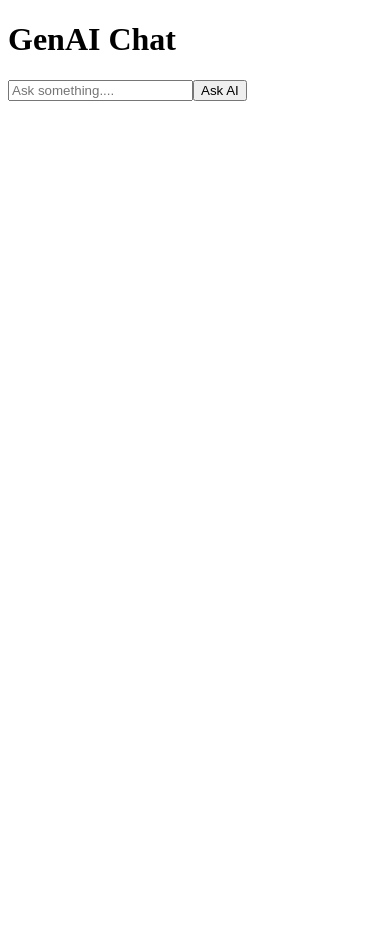
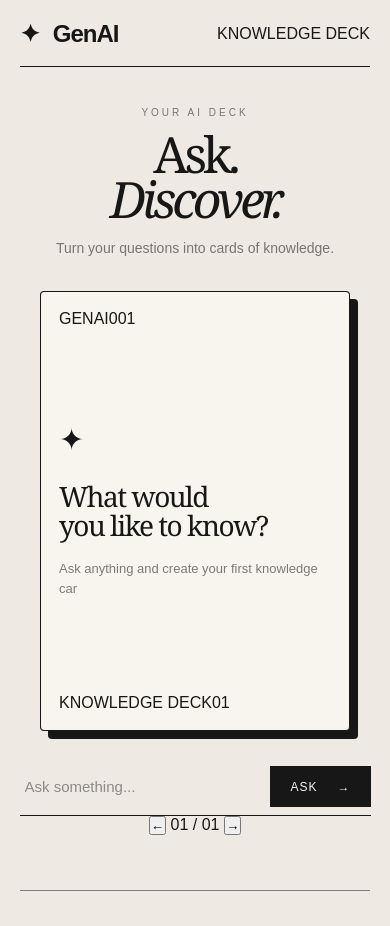
Before and after one commit to Shreya-103/genAI-Chat, a React app in the folder frontend/: page / in a window 390 px wide. Before the commit the page ends 844 px from the top, so only its background shows below. Built offline with nearby package versions, Linux system fonts and the light colour scheme; the HTML template or start-up script is replaced by a standard one.

Commit message:
added ui interface

```diff
--- a/frontend/src/App.css
+++ b/frontend/src/App.css
@@ -0,0 +1,333 @@
+* {
+  margin: 0;
+  padding: 0;
+  box-sizing: border-box;
+}
+
+body {
+  font-family: Arial, sans-serif;
+  background: #eeeae3;
+  color: #171717;
+}
+
+.app {
+  min-height: 100vh;
+  padding: 28px 50px;
+  display: flex;
+  flex-direction: column;
+}
+
+.header {
+  display: flex;
+  justify-content: space-between;
+  align-items: center;
+  border-bottom: 1px solid #171717;
+  padding-bottom: 18px;
+}
+
+.logo {
+  font-size: 24px;
+  font-weight: 700;
+  letter-spacing: -1px;
+}
+
+.logo span {
+  margin-right: 8px;
+}
+
+.header-text {
+  font-size: 11px;
+  text-transform: uppercase;
+  letter-spacing: 2px;
+}
+
+.main {
+  flex: 1;
+  display: flex;
+  flex-direction: column;
+  align-items: center;
+  padding: 55px 20px 30px;
+}
+
+.intro {
+  text-align: center;
+  margin-bottom: 35px;
+}
+
+.eyebrow {
+  font-size: 10px;
+  letter-spacing: 3px;
+  margin-bottom: 14px;
+  opacity: 0.55;
+}
+
+.intro h1 {
+  font-family: Georgia, serif;
+  font-size: clamp(42px, 6vw, 72px);
+  line-height: 0.9;
+  font-weight: 400;
+  letter-spacing: -4px;
+}
+
+.intro h1 span {
+  font-style: italic;
+}
+
+.intro-text {
+  margin-top: 18px;
+  font-size: 14px;
+  opacity: 0.55;
+}
+
+.deck-area {
+  width: 100%;
+  display: flex;
+  justify-content: center;
+}
+
+.card-stack {
+  width: min(440px, 90vw);
+  height: 500px;
+  position: relative;
+}
+
+.back-card {
+  position: absolute;
+  width: 100%;
+  height: 100%;
+  border: 1px solid #171717;
+  border-radius: 4px;
+}
+
+.back-one {
+  background: #d9d3c9;
+  transform: rotate(4deg);
+  top: 8px;
+}
+
+.back-two {
+  background: #e1dcd4;
+  transform: rotate(-3deg);
+  top: 4px;
+}
+
+.main-card {
+  position: relative;
+  z-index: 3;
+  width: 100%;
+  height: 100%;
+  background: #f8f5ef;
+  border: 1px solid #171717;
+  border-radius: 4px;
+  padding: 24px;
+  display: flex;
+  flex-direction: column;
+  box-shadow: 8px 8px 0 #171717;
+}
+
+.card-top,
+.card-bottom {
+  display: flex;
+  justify-content: space-between;
+  font-size: 9px;
+  letter-spacing: 2px;
+}
+
+.card-content {
+  flex: 1;
+  display: flex;
+  flex-direction: column;
+  justify-content: center;
+}
+
+.card-symbol {
+  font-size: 30px;
+  margin-bottom: 25px;
+}
+
+.card-content h2 {
+  font-family: Georgia, serif;
+  font-size: 34px;
+  line-height: 1.05;
+  font-weight: 400;
+  letter-spacing: -1.5px;
+}
+
+.card-content > p {
+  margin-top: 18px;
+  max-width: 280px;
+  font-size: 13px;
+  line-height: 1.6;
+  opacity: 0.55;
+}
+
+.question-label {
+  font-size: 9px !important;
+  letter-spacing: 2px;
+  text-transform: uppercase;
+  opacity: 0.5 !important;
+  margin-bottom: 12px;
+}
+
+.question {
+  font-size: 28px !important;
+  margin-bottom: 25px;
+}
+
+.answer {
+  max-height: 240px;
+  overflow-y: auto;
+  font-size: 14px;
+  line-height: 1.6;
+  padding-right: 8px;
+}
+
+.answer p {
+  margin-bottom: 12px;
+}
+
+.answer h1,
+.answer h2,
+.answer h3 {
+  font-family: Georgia, serif;
+  margin: 15px 0 8px;
+}
+
+.answer ul,
+.answer ol {
+  padding-left: 20px;
+  margin-bottom: 12px;
+}
+
+.spinning {
+  animation: spin 1.5s linear infinite;
+}
+
+@keyframes spin {
+  to {
+    transform: rotate(360deg);
+  }
+}
+
+.input-area {
+  width: min(650px, 90vw);
+  margin-top: 35px;
+  display: flex;
+  border-bottom: 1px solid #171717;
+  padding-bottom: 8px;
+}
+
+.input-area input {
+  flex: 1;
+  border: none;
+  outline: none;
+  background: transparent;
+  font-size: 15px;
+  padding: 12px 5px;
+  color: #171717;
+}
+
+.input-area input::placeholder {
+  color: #171717;
+  opacity: 0.45;
+}
+
+.input-area button {
+  border: none;
+  background: #171717;
+  color: #f8f5ef;
+  padding: 12px 20px;
+  cursor: pointer;
+  display: flex;
+  gap: 20px;
+  align-items: center;
+  font-size: 12px;
+  text-transform: uppercase;
+  letter-spacing: 1px;
+}
+
+.input-area button:hover {
+  background: #333;
+}
+
+.deck-navigation {
+  display: flex;
+  align-items: center;
+  gap: 25px;
+  margin-top: 25px;
+}
+
+.deck-navigation button {
+  border: 1px solid #171717;
+  background: transparent;
+  width: 35px;
+  height: 35px;
+  cursor: pointer;
+  font-size: 16px;
+}
+
+.deck-navigation button:hover {
+  background: #171717;
+  color: #fff;
+}
+
+.deck-navigation span {
+  font-size: 10px;
+  letter-spacing: 2px;
+}
+
+footer {
+  border-top: 1px solid #171717;
+  padding-top: 15px;
+  display: flex;
+  justify-content: space-between;
+  font-size: 9px;
+  letter-spacing: 1.5px;
+  opacity: 0.5;
+}
+
+@media (max-width: 600px) {
+  .app {
+    padding: 20px;
+  }
+
+  .header-text {
+    display: none;
+  }
+
+  .main {
+    padding-top: 40px;
+  }
+
+  .intro h1 {
+    font-size: 50px;
+  }
+
+  .card-stack {
+    height: 440px;
+  }
+
+  .main-card {
+    padding: 18px;
+  }
+
+  .card-content h2 {
+    font-size: 28px;
+  }
+
+  .question {
+    font-size: 23px !important;
+  }
+
+  .answer {
+    max-height: 210px;
+  }
+
+  footer {
+    margin-top: 25px;
+  }
+
+  footer span:last-child {
+    display: none;
+  }
+}
--- a/frontend/src/App.jsx
+++ b/frontend/src/App.jsx
@@ -1,46 +1,173 @@
+// import { useState } from "react";
+// import ReactMarkdown from "react-markdown";
+
+// const App = ()=>{
+// const [prompt, setPrompt] = useState("");
+// const [answer, setAnswer] = useState("");
+// const [loading, setLoading] = useState(false);
+
+// const askAI = async ()=>{
+//   try{
+//     setLoading(true);
+//     setAnswer("");
+//     const response = await fetch("https://genai-chat-e5c2.onrender.com/api/ai", {
+//       method: "POST",
+//       headers:{
+//         "Content-Type": "application/json"
+//       },
+//       body: JSON.stringify({
+//         prompt: prompt,
+//       }),
+//     });
+//     const data = await response.json();
+//     setAnswer(data.answer);
+//   } catch(err){
+//     console.error(err);
+//   } finally{
+//     setLoading(false);
+//   }
+// }
+
+//   return(
+//     <div className="container">
+//       <h1>GenAI Chat</h1>
+//       <input type="text" value={prompt} onChange={(e)=>
+//         setPrompt(e.target.value)}
+//        placeholder= "Ask something...." />
+//        <button onClick={askAI}>Ask AI</button>
+//        {loading && <p>Ai is thinking....</p>}
+//        {!loading && answer && (
+//                  <ReactMarkdown>{answer}</ReactMarkdown>
+//        )}
+//            </div>
+//   )
+// }
+
+// export default App;
 import { useState } from "react";
 import ReactMarkdown from "react-markdown";
+import "./App.css";
 
-const App = ()=>{
+const App = () => {
   const [prompt, setPrompt] = useState("");
   const [answer, setAnswer] = useState("");
   const [loading, setLoading] = useState(false);
 
-const askAI = async ()=>{
-  try{
+  const askAI = async () => {
+    try {
       setLoading(true);
       setAnswer("");
-    const response = await fetch("https://genai-chat-e5c2.onrender.com/api/ai", {
+
+      const response = await fetch(
+        "https://genai-chat-e5c2.onrender.com/api/ai",
+        {
           method: "POST",
-      headers:{
-        "Content-Type": "application/json"
+          headers: {
+            "Content-Type": "application/json",
           },
           body: JSON.stringify({
             prompt: prompt,
           }),
-    });
+        }
+      );
+
       const data = await response.json();
       setAnswer(data.answer);
-  } catch(err){
+    } catch (err) {
       console.error(err);
-  } finally{
+    } finally {
       setLoading(false);
     }
-}
+  };
 
-  return(
-    <div className="container">
-      <h1>GenAI Chat</h1>
-      <input type="text" value={prompt} onChange={(e)=>
-        setPrompt(e.target.value)}
-       placeholder= "Ask something...." />
-       <button onClick={askAI}>Ask AI</button>
-       {loading && <p>Ai is thinking....</p>}
+  return (
+    <div className="app">
+      <header className="header">
+        <div className="logo"> <span>✦</span> GenAI</div>
+        <p>KNOWLEDGE DECK</p>
+      </header>
+
+      <main className="main">
+        <section className="intro">
+          <p className="eyebrow">YOUR AI DECK</p>
+          <h1>Ask. <br /><em>Discover.</em></h1>
+          <p className="intro-text">Turn your questions into cards of knowledge.</p>
+        </section>
+
+        <section className="deck-area">
+          <div className="card-stack">
+            <div className="card back-card back-card-one"></div>
+            <div className="card back-card back-card-two"></div>
+            <div className="card main-card">
+              <div className="card-header">
+                <span>GENAI</span>
+                <span>001</span>
+              </div>
+
+              <div className="card-content">
+                {!answer && !loading && (
+                  <>
+                    <span className="card-symbol"> ✦</span>
+                    <h2>What would <br />you like to know? </h2>
+                    <p>Ask anything and create your first knowledge car </p>
+                  </>
+                )}
+
+                {loading && (
+                  <>
+                    <span className="card-symbol loading-symbol"> ✦ </span>
+                    <h2>Thinking... </h2>
+                    <p> Your answer is being prepared.</p>
+                  </>
+                )}
+
                 {!loading && answer && (
+                  <>
+                    <span className="question-label">
+                      YOUR QUESTION
+                    </span>
+
+                    <h2 className="question"> {prompt} </h2>
+                    <div className="answer">
                       <ReactMarkdown>{answer}</ReactMarkdown>
+                    </div>
+                  </>
                 )}
               </div>
-  )
+
+              <div className="card-footer">
+                <span>KNOWLEDGE DECK</span>
+                <span>01</span>
+              </div>
+            </div>
+          </div>
+        </section>
+
+        <section className="input-area">
+          <input type="text" value={prompt} onChange={(e) => setPrompt(e.target.value)}
+            placeholder="Ask something..."
+            onKeyDown={(e) => {
+              if (e.key === "Enter") {
+                askAI();
               }
+            }} />
+          <button onClick={askAI}><span>ASK</span><span>→</span></button>
+        </section>
+
+        <div className="navigation">
+          <button> ← </button>
+          <span> 01 / 01 </span>
+          <button>→</button>
+        </div>
+      </main>
+
+      <footer>
+        <span>Used GEMINI api for the project</span>
+        {/* <span> AI · KNOWLEDGE · CURIOSITY </span> */}
+      </footer>
+
+    </div>
+  );
+};
 
 export default App;
```
Lines whose indentation alone changed are shown as unchanged.
